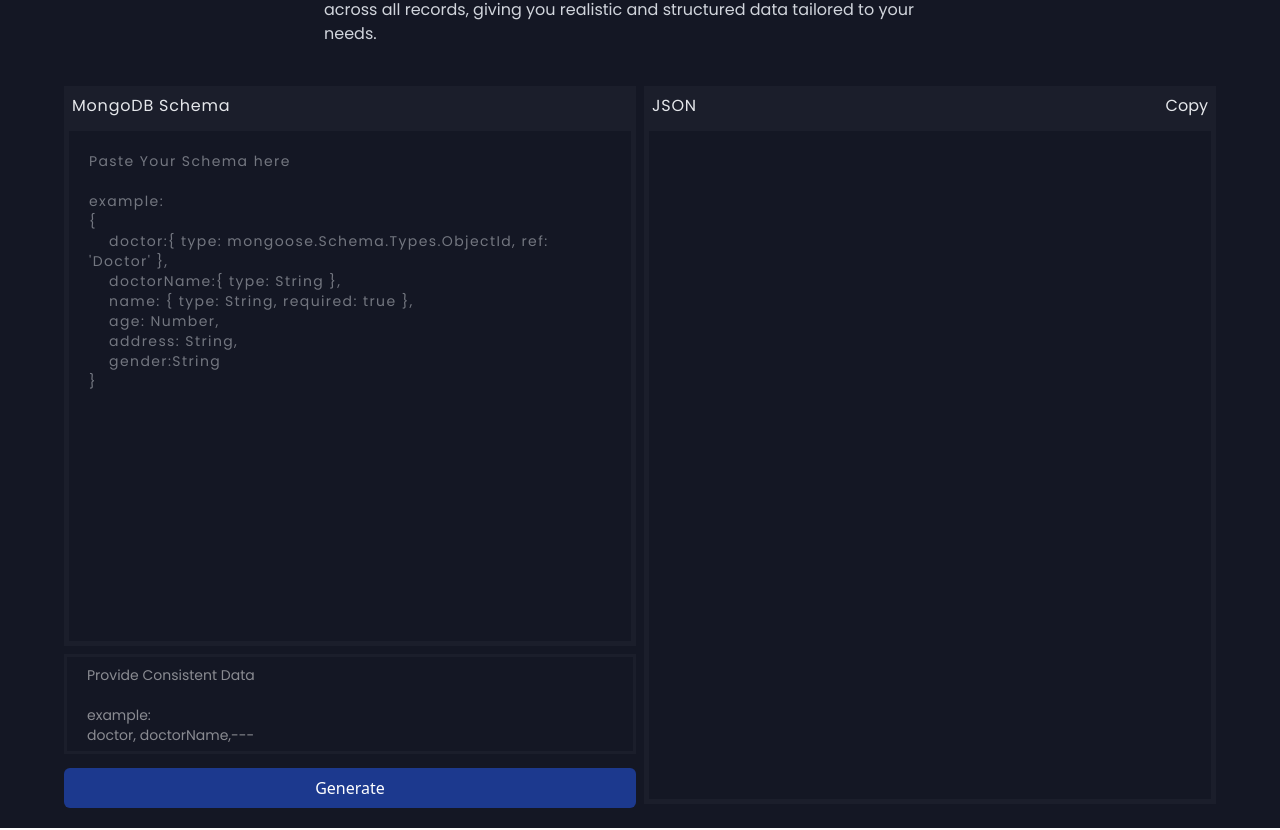
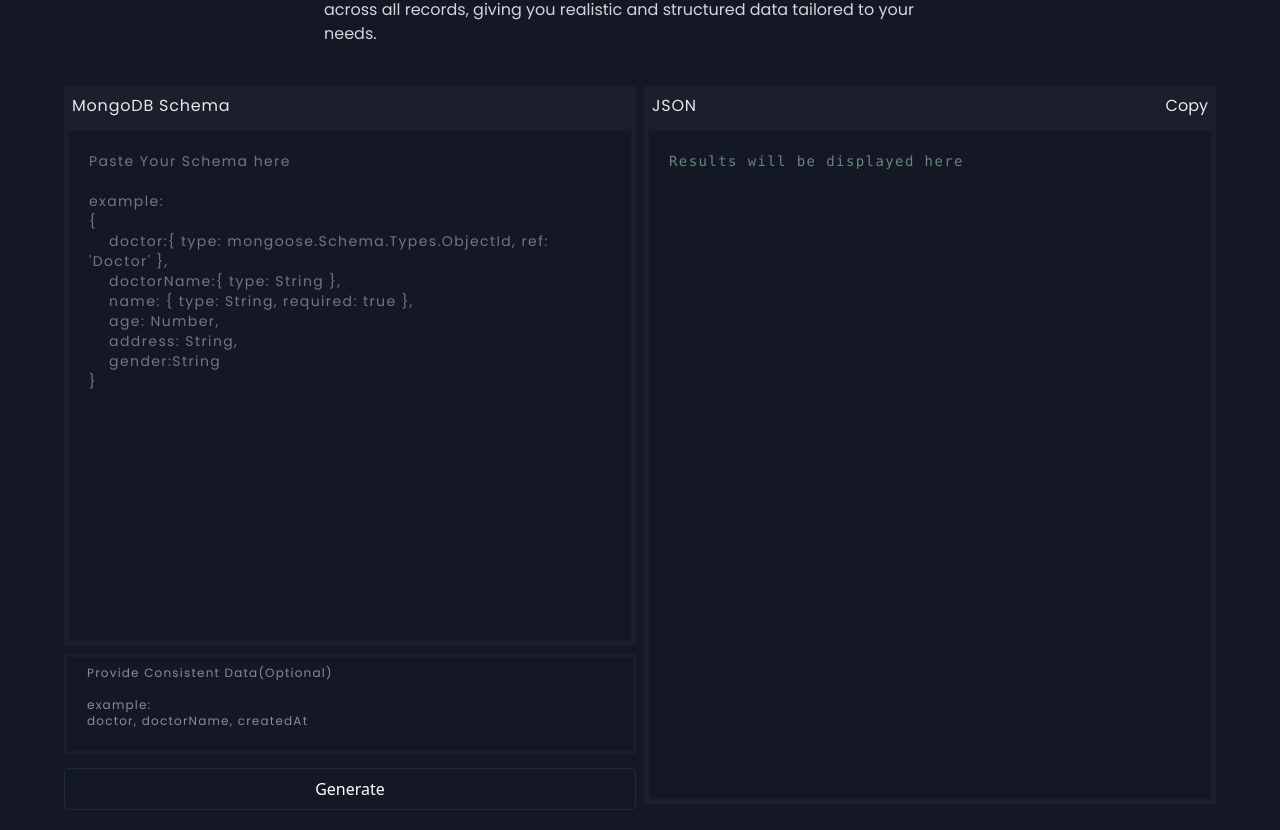
Before and after one commit to TomarTanishq/Schema.ai, a React (Vite) app in the folder client/: page / in a window 1280 px wide. Shown: the part 310-1140 px from the top of the page. Built offline with nearby package versions, Linux system fonts and the light colour scheme.

Commit message:
Feature.jsx add

```diff
--- a/client/src/components/Feature/Feature.jsx
+++ b/client/src/components/Feature/Feature.jsx
@@ -80,14 +80,14 @@ const Feature = () => {
                     {/* Consistent Data */}
                     <div className="mt-2">
                         <textarea
-                            className="w-full resize-none outline-0 text-sm border-3 border-[#1b1e2b] px-5 pt-2 font-poppins min-h-25"
-                            placeholder={`Provide Consistent Data \n\nexample: \ndoctor, doctorName,---`}
+                            className="w-full resize-none outline-0 text-xs border-3 border-[#1b1e2b] px-5 pt-2 font-poppins tracking-widest min-h-25"
+                            placeholder={`Provide Consistent Data(Optional) \n\nexample: \ndoctor, doctorName, createdAt`}
                             value={consistentData}
                             onChange={(e) => setConsistentData(e.target.value)}></textarea>
                     </div>
                     <button
                         onClick={handleGenerate}
-                        className="bg-blue-900 text-white p-2 mt-2 rounded-md cursor-pointer"
+                        className="border border-gray-800 text-white p-2 mt-2 rounded-sm cursor-pointer active:bg-[#1b1e2b]"
                         disabled={!schema || loading}
                     >
                         {loading ? "Generating..." : "Generate"}
@@ -108,7 +108,8 @@ const Feature = () => {
                     {/* TextArea */}
                     <div className="border-5 border-[#1b1e2b] min-h-169.5">
                         <textarea
-                            className="resize-none min-h-full w-full outline-0 p-5 font-mono text-green-200 text-sm tracking-widest"
+                            className="resize-none min-h-full w-full outline-0 p-5 font-mono text-green-200 text-sm tracking-widest caret-transparent"
+                            placeholder="Results will be displayed here"
                             readOnly
                             value={generatedData}
                         ></textarea>
```
